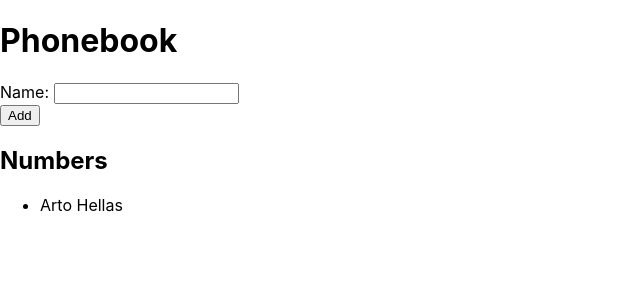
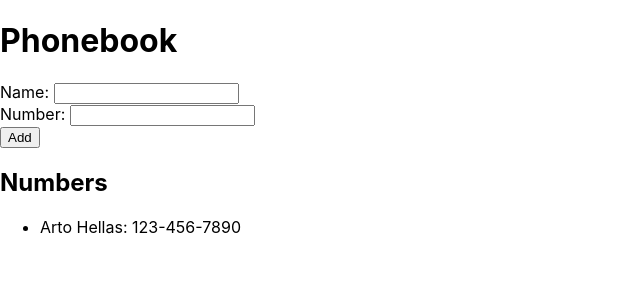
Before and after one commit to b-capra/fullstackopen, a React (Create React App) app in the folder part2/phonebook/: page / in a window 1280 px wide. Shown: the top 300 px of the page, without its empty margins (0-640 px from the left). Built offline with nearby package versions, Linux system fonts and the light colour scheme; the HTML template or start-up script is replaced by a standard one.

Commit message:
Complete exercise 2.8

```diff
--- a/part2/phonebook/src/App.js
+++ b/part2/phonebook/src/App.js
@@ -4,9 +4,13 @@ import {useState} from 'react'
 
 const App = () => {
   const [persons, setPersons] = useState([
-    {name: 'Arto Hellas'}
+    {
+      name: 'Arto Hellas',
+      number: '123-456-7890'
+    }
   ])
   const [newName, setNewName] = useState('')
+  const [newNum, setNewNum] = useState('')
 
   const addPerson = (event) => {
     event.preventDefault()
@@ -14,15 +18,21 @@ const App = () => {
     if (checkForDuplicate()) return
 
     const newPerson = {
-      name: newName
+      name: newName,
+      number: newNum
     }
 
     setPersons(persons.concat(newPerson))
     setNewName('')
+    setNewNum('')
   }
 
   const handleNameInput = (event) => {
     setNewName(event.target.value)
+  }
+
+  const handleNumInput = (event) => {
+    setNewNum(event.target.value)
   }
 
   const checkForDuplicate = () => {
@@ -45,12 +55,9 @@ const App = () => {
     <div>
       <h1>Phonebook</h1>
       <form onSubmit={addPerson}>
-        <div>
-          Name: <input value={newName} onChange={handleNameInput} />
-        </div>
-        <div>
-          <button type='submit'>Add</button>
-        </div>
+        <div>Name: <input value={newName} onChange={handleNameInput} /></div>
+        <div>Number: <input value={newNum} onChange={handleNumInput} /></div>
+        <div><button type='submit'>Add</button></div>
       </form>
       <h2>Numbers</h2>
       <ul>
--- a/part2/phonebook/src/component/Person.js
+++ b/part2/phonebook/src/component/Person.js
@@ -1,6 +1,6 @@
 const Person = ({person}) => {
   return (
-    <li>{person.name}</li>
+    <li>{person.name}: {person.number}</li>
   )
 }
 
```
